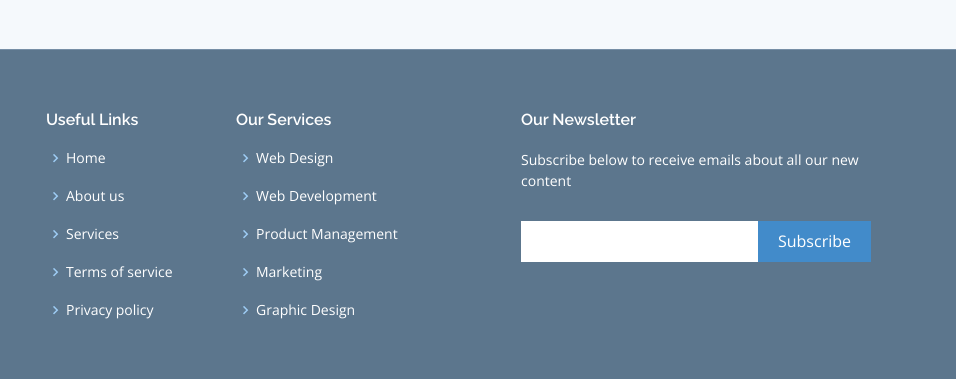
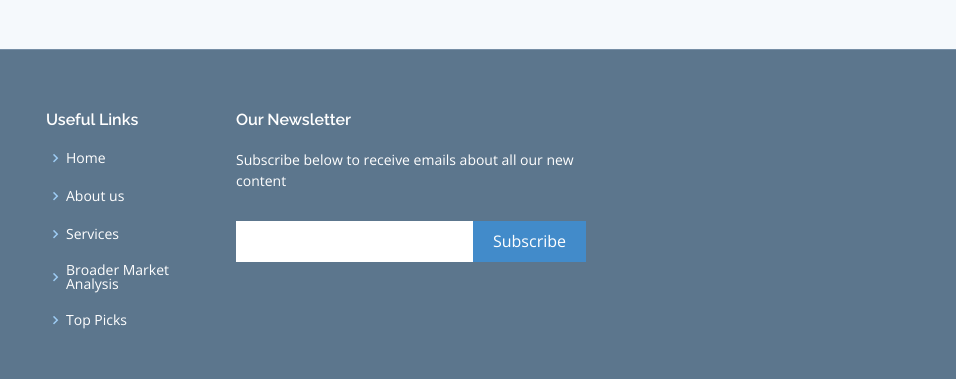
Before and after one commit to auginvestments/auginvestments.github.io, a plain HTML site: page index.html in a window 1280 px wide. Shown: the part 2872-3251 px from the top of the page, 324-1280 px from the left. Drawn offline with nearby package versions, Linux system fonts and the light colour scheme.

Commit message:
fixing links

```diff
--- a/index.html
+++ b/index.html
@@ -253,23 +253,13 @@
             <h4>Useful Links</h4>
             <ul>
               <li><i class="bx bx-chevron-right"></i> <a href="#">Home</a></li>
-              <li><i class="bx bx-chevron-right"></i> <a href="#">About us</a></li>
+              <li><i class="bx bx-chevron-right"></i> <a href="#about">About us</a></li>
               <li><i class="bx bx-chevron-right"></i> <a href="#">Services</a></li>
-              <li><i class="bx bx-chevron-right"></i> <a href="#">Terms of service</a></li>
-              <li><i class="bx bx-chevron-right"></i> <a href="#">Privacy policy</a></li>
+              <li><i class="bx bx-chevron-right"></i> <a href="#analysis">Broader Market Analysis</a></li>
+              <li><i class="bx bx-chevron-right"></i> <a href="#portfolio">Top Picks</a></li>
             </ul>
           </div>
 
-          <div class="col-lg-3 col-md-6 footer-links">
-            <h4>Our Services</h4>
-            <ul>
-              <li><i class="bx bx-chevron-right"></i> <a href="#">Web Design</a></li>
-              <li><i class="bx bx-chevron-right"></i> <a href="#">Web Development</a></li>
-              <li><i class="bx bx-chevron-right"></i> <a href="#">Product Management</a></li>
-              <li><i class="bx bx-chevron-right"></i> <a href="#">Marketing</a></li>
-              <li><i class="bx bx-chevron-right"></i> <a href="#">Graphic Design</a></li>
-            </ul>
-          </div>
 
           <div class="col-lg-4 col-md-6 footer-newsletter">
             <h4>Our Newsletter</h4>
```
